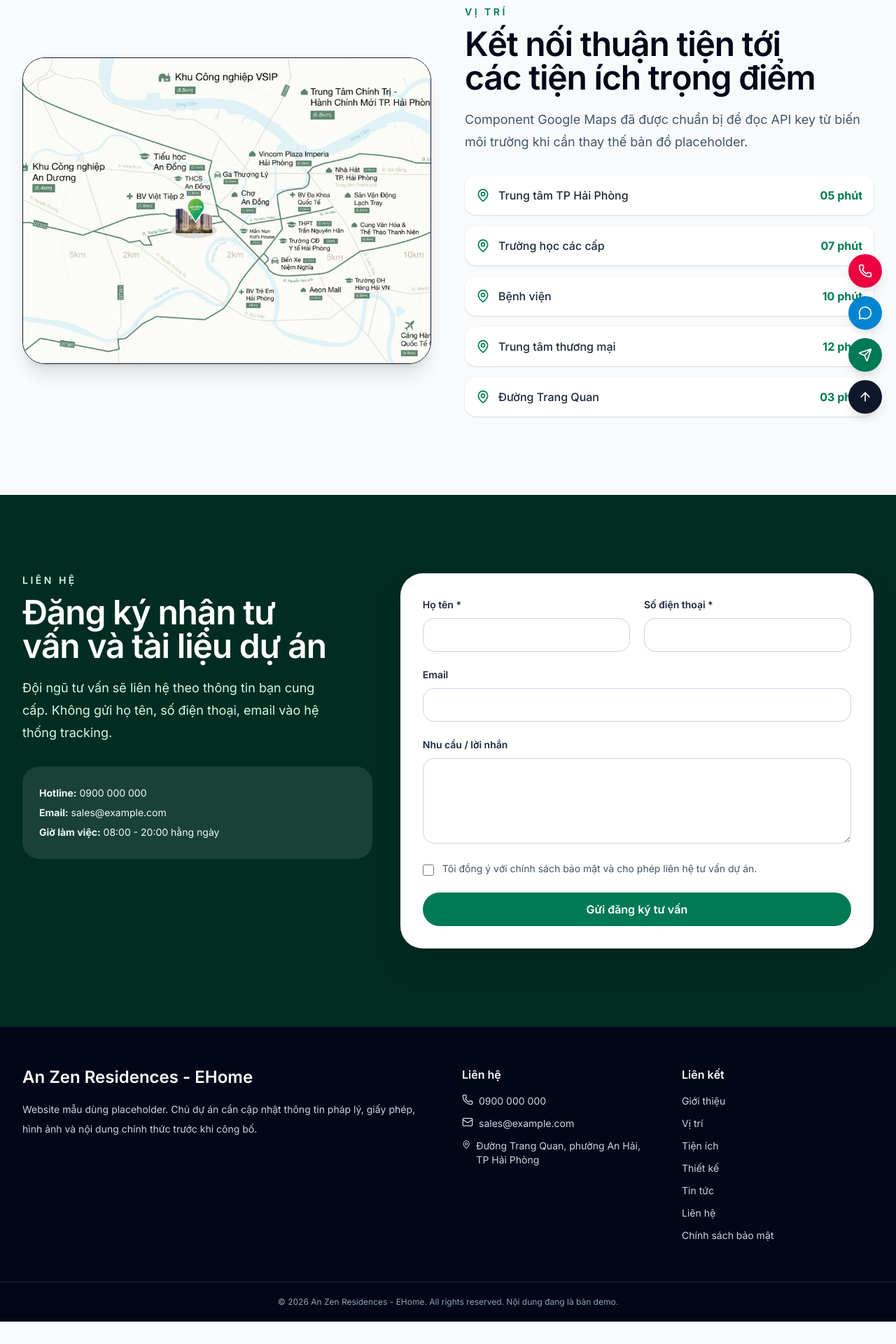
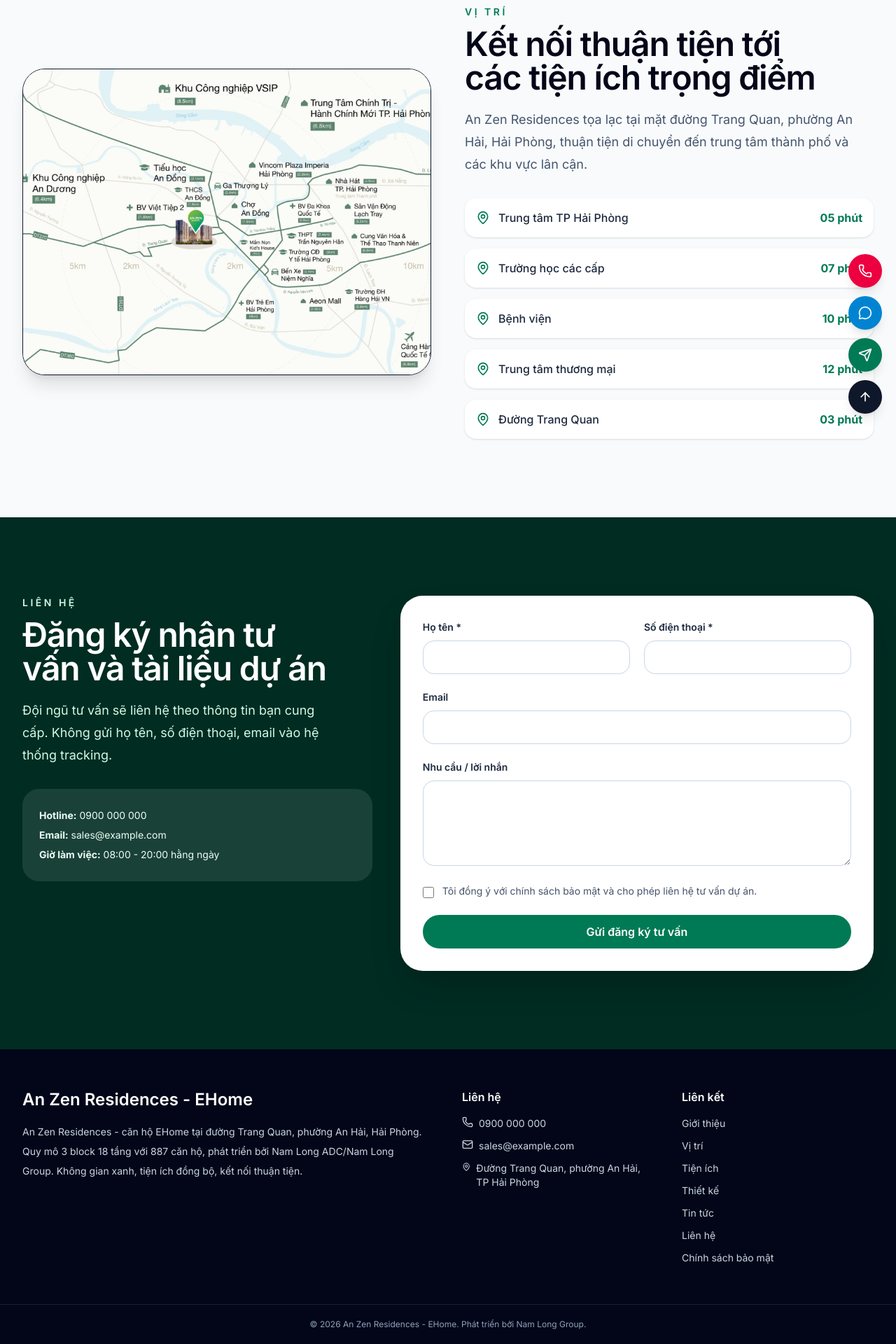
Before and after one commit to xuanthoan/anzen, a Next.js app: page /vi-tri in a window 1280 px wide. Shown: the part 185-2105 px from the top of the page at 70% size. Before the commit the page ends 2073 px from the top, so only its background shows below. Built offline with nearby package versions, Linux system fonts and the light colour scheme; no server answers.

Commit message:
Replace remaining placeholder copy

```diff
--- a/src/components/layout/footer.tsx
+++ b/src/components/layout/footer.tsx
@@ -10,7 +10,7 @@ export function Footer() {
       <Container className="grid gap-10 py-14 md:grid-cols-4">
         <div className="md:col-span-2">
           <p className="text-2xl font-semibold">{siteConfig.projectName}</p>
-          <p className="mt-4 max-w-xl text-sm leading-7 text-slate-300">Website mẫu dùng placeholder. Chủ dự án cần cập nhật thông tin pháp lý, giấy phép, hình ảnh và nội dung chính thức trước khi công bố.</p>
+          <p className="mt-4 max-w-xl text-sm leading-7 text-slate-300">An Zen Residences - căn hộ EHome tại đường Trang Quan, phường An Hải, Hải Phòng. Quy mô 3 block 18 tầng với 887 căn hộ, phát triển bởi Nam Long ADC/Nam Long Group. Không gian xanh, tiện ích đồng bộ, kết nối thuận tiện.</p>
         </div>
         <div>
           <p className="font-semibold">Liên hệ</p>
@@ -25,7 +25,7 @@ export function Footer() {
           <ul className="mt-4 space-y-3 text-sm text-slate-300">{navigation.map((n)=><li key={n.href}><Link href={n.href}>{n.label}</Link></li>)}<li><Link href="/chinh-sach-bao-mat">Chính sách bảo mật</Link></li></ul>
         </div>
       </Container>
-      <div className="border-t border-white/10 py-5 text-center text-xs text-slate-400">© {new Date().getFullYear()} {siteConfig.projectName}. All rights reserved. Nội dung đang là bản demo.</div>
+      <div className="border-t border-white/10 py-5 text-center text-xs text-slate-400">© {new Date().getFullYear()} {siteConfig.projectName}. Phát triển bởi Nam Long Group.</div>
     </footer>
   );
 }
--- a/src/components/sections/location-section.tsx
+++ b/src/components/sections/location-section.tsx
@@ -14,7 +14,7 @@ export function LocationSection() {
       <Container className="grid items-center gap-12 lg:grid-cols-2">
         <div className="relative aspect-[4/3] overflow-hidden rounded-[2rem] border bg-white shadow-xl"><Image src="/images/project/map.jpg" alt="Bản đồ vị trí dự án và các kết nối khu vực" fill sizes="(min-width:1024px) 50vw, 100vw" className="object-cover" /></div>
         <div>
-          <SectionHeading eyebrow="Vị trí" title="Kết nối thuận tiện tới các tiện ích trọng điểm" description="Component Google Maps đã được chuẩn bị để đọc API key từ biến môi trường khi cần thay thế bản đồ placeholder." className="text-left" />
+          <SectionHeading eyebrow="Vị trí" title="Kết nối thuận tiện tới các tiện ích trọng điểm" description="An Zen Residences tọa lạc tại mặt đường Trang Quan, phường An Hải, Hải Phòng, thuận tiện di chuyển đến trung tâm thành phố và các khu vực lân cận." className="text-left" />
           <div className="mt-8 space-y-4">{locationDistances.map((item)=><div key={item.place} className="flex items-center justify-between gap-4 rounded-2xl bg-white p-4 shadow-sm"><span className="flex items-center gap-3 font-medium text-slate-800"><MapPin className="text-emerald-700" size={20}/>{item.place}</span><strong className="text-emerald-700">{item.distance}</strong></div>)}</div>
         </div>
       </Container>
--- a/src/components/sections/news-section.tsx
+++ b/src/components/sections/news-section.tsx
@@ -9,7 +9,7 @@ export function NewsSection() {
   return (
     <section className="bg-slate-50 py-20 md:py-28">
       <Container>
-        <SectionHeading eyebrow="Tin tức" title="Cập nhật thông tin dự án và thị trường" description="Dữ liệu ban đầu dùng Markdown trong repository, dễ chuyển sang headless CMS sau này." />
+        <SectionHeading eyebrow="Tin tức" title="Cập nhật thông tin dự án và thị trường" description="Cập nhật những thông tin mới nhất về tiến độ thi công, chính sách bán hàng và sự kiện cộng đồng tại An Zen Residences." />
         <div className="mt-12 grid gap-6 md:grid-cols-3">{articles.map((a)=><NewsCard key={a.slug} article={a}/>)}</div>
         <div className="mt-10 text-center"><ButtonLink href="/tin-tuc">Xem tất cả tin tức</ButtonLink></div>
       </Container>
--- a/src/components/sections/project-section.tsx
+++ b/src/components/sections/project-section.tsx
@@ -9,7 +9,7 @@ export function ProjectSection() {
       <Container className="grid items-center gap-10 lg:grid-cols-[1.1fr_0.9fr]">
         <div>
           <SectionHeading eyebrow="Dự án" title="Một đô thị thu nhỏ với nhịp sống tiện nghi" description="Không gian sống được tổ chức theo từng lớp trải nghiệm: sảnh đón, thương mại dịch vụ, lõi cảnh quan, tiện ích sức khỏe và các căn hộ tối ưu công năng." className="text-left" />
-          <p className="mt-6 leading-8 text-slate-600">Nội dung hiện là bản mẫu để đội marketing có thể thay thế. Kiến trúc dữ liệu và component đã chuẩn bị để mở rộng sang CMS hoặc hệ thống quản trị nội dung sau này.</p>
+          <p className="mt-6 leading-8 text-slate-600">An Zen Residences mang đến 887 căn hộ EHome với thiết kế tối ưu công năng, 3 block 18 tầng hiện đại cùng hệ thống tiện ích xanh đồng bộ. Dự án được phát triển bởi Nam Long Group - thương hiệu bất động sản uy tín, mang đến môi trường sống an lành và kết nối cộng đồng.</p>
           <ButtonLink href="#dang-ky" className="mt-8">Đăng ký nhận bảng giá</ButtonLink>
         </div>
         <div className="relative aspect-video overflow-hidden rounded-[2rem] bg-slate-100 shadow-xl"><Image src="/images/project/project-video.jpg" alt="Video hoặc phối cảnh giới thiệu dự án" fill sizes="(min-width:1024px) 45vw, 100vw" className="object-cover" /></div>
```
